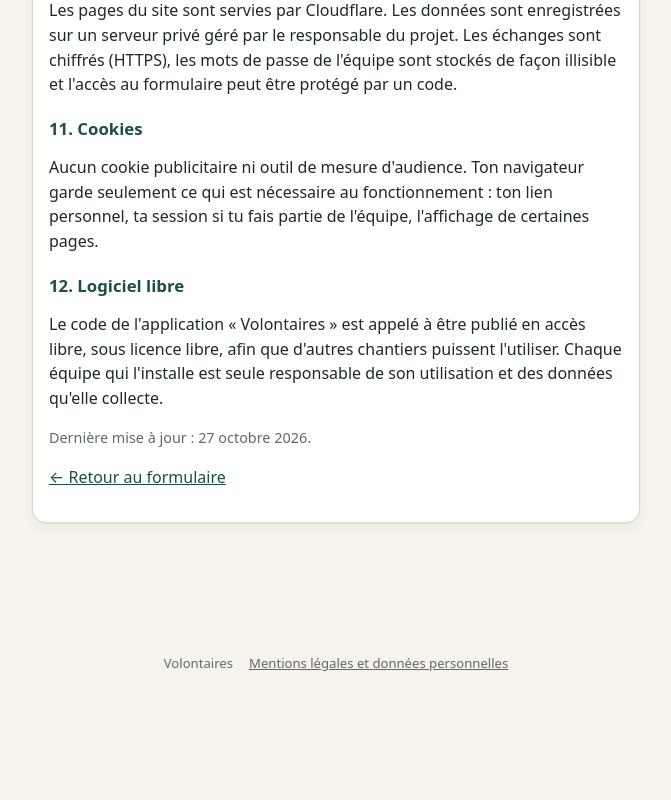
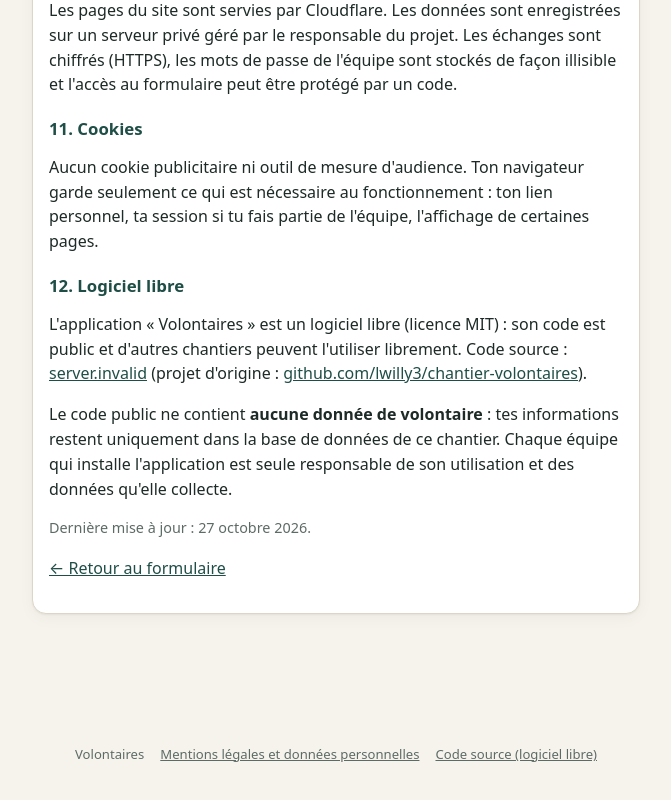
Before and after one commit to lwilly3/chantier-volontaires, a React (Vite) app in the folder frontend/: page /mentions-legales in a window 1280 px wide. Shown: the part 1995-2795 px from the top of the page, without its empty margins (304-975 px from the left). Before the commit the page ends 2765 px from the top, so only its background shows below. Built offline with nearby package versions, Linux system fonts and the light colour scheme; no server answers.

Commit message:
Lien vers le code source

```diff
--- a/frontend/src/components/PiedDePage.tsx
+++ b/frontend/src/components/PiedDePage.tsx
@@ -1,11 +1,15 @@
 import { Link } from "react-router-dom";
+import { DEPOT_URL } from "../lib/projet";
 
-/** Pied de page commun : nom de l'application et lien vers les mentions légales. */
+/** Pied de page commun : nom de l'application, mentions légales et code source. */
 export default function PiedDePage() {
   return (
     <footer className="pied-de-page">
       <span>Volontaires</span>
       <Link to="/mentions-legales">Mentions légales et données personnelles</Link>
+      <a href={DEPOT_URL} target="_blank" rel="noreferrer">
+        Code source (logiciel libre)
+      </a>
     </footer>
   );
 }
--- /dev/null
+++ b/frontend/src/lib/projet.ts
@@ -0,0 +1,4 @@
+/** Adresse du code source affichée dans l'application.
+ *  Une équipe qui réutilise le projet peut indiquer sa propre copie avec VITE_DEPOT_URL. */
+export const DEPOT_URL = (import.meta.env.VITE_DEPOT_URL as string | undefined) || "https://github.com/lwilly3/chantier-volontaires";
+export const DEPOT_ORIGINE = "https://github.com/lwilly3/chantier-volontaires";
--- a/frontend/src/pages/MentionsLegales.tsx
+++ b/frontend/src/pages/MentionsLegales.tsx
@@ -2,6 +2,7 @@ import { useEffect, useState } from "react";
 import { Link } from "react-router-dom";
 import { api } from "../lib/api";
 import { versDate } from "../lib/dates";
+import { DEPOT_ORIGINE, DEPOT_URL } from "../lib/projet";
 import { Ecran } from "./Inscription";
 
 interface Infos {
@@ -126,9 +127,26 @@ export default function MentionsLegales() {
 
         <h2>12. Logiciel libre</h2>
         <p>
-          Le code de l'application « Volontaires » est appelé à être publié en accès libre, sous licence libre, afin que
-          d'autres chantiers puissent l'utiliser. Chaque équipe qui l'installe est seule responsable de son utilisation et
-          des données qu'elle collecte.
+          L'application « Volontaires » est un logiciel libre (licence MIT) : son code est public et d'autres chantiers
+          peuvent l'utiliser librement. Code source :{" "}
+          <a href={DEPOT_URL} target="_blank" rel="noreferrer">
+            {DEPOT_URL.replace("https://", "")}
+          </a>
+          {DEPOT_URL !== DEPOT_ORIGINE && (
+            <>
+              {" "}(projet d'origine :{" "}
+              <a href={DEPOT_ORIGINE} target="_blank" rel="noreferrer">
+                {DEPOT_ORIGINE.replace("https://", "")}
+              </a>
+              )
+            </>
+          )}
+          .
+        </p>
+        <p>
+          Le code public ne contient <b>aucune donnée de volontaire</b> : tes informations restent uniquement dans la
+          base de données de ce chantier. Chaque équipe qui installe l'application est seule responsable de son
+          utilisation et des données qu'elle collecte.
         </p>
 
         <p className="aide">Dernière mise à jour : {VERSION_MENTIONS}.</p>
```
Also changed, not shown: 3 other files (tests, documents, lock files or other folders).
